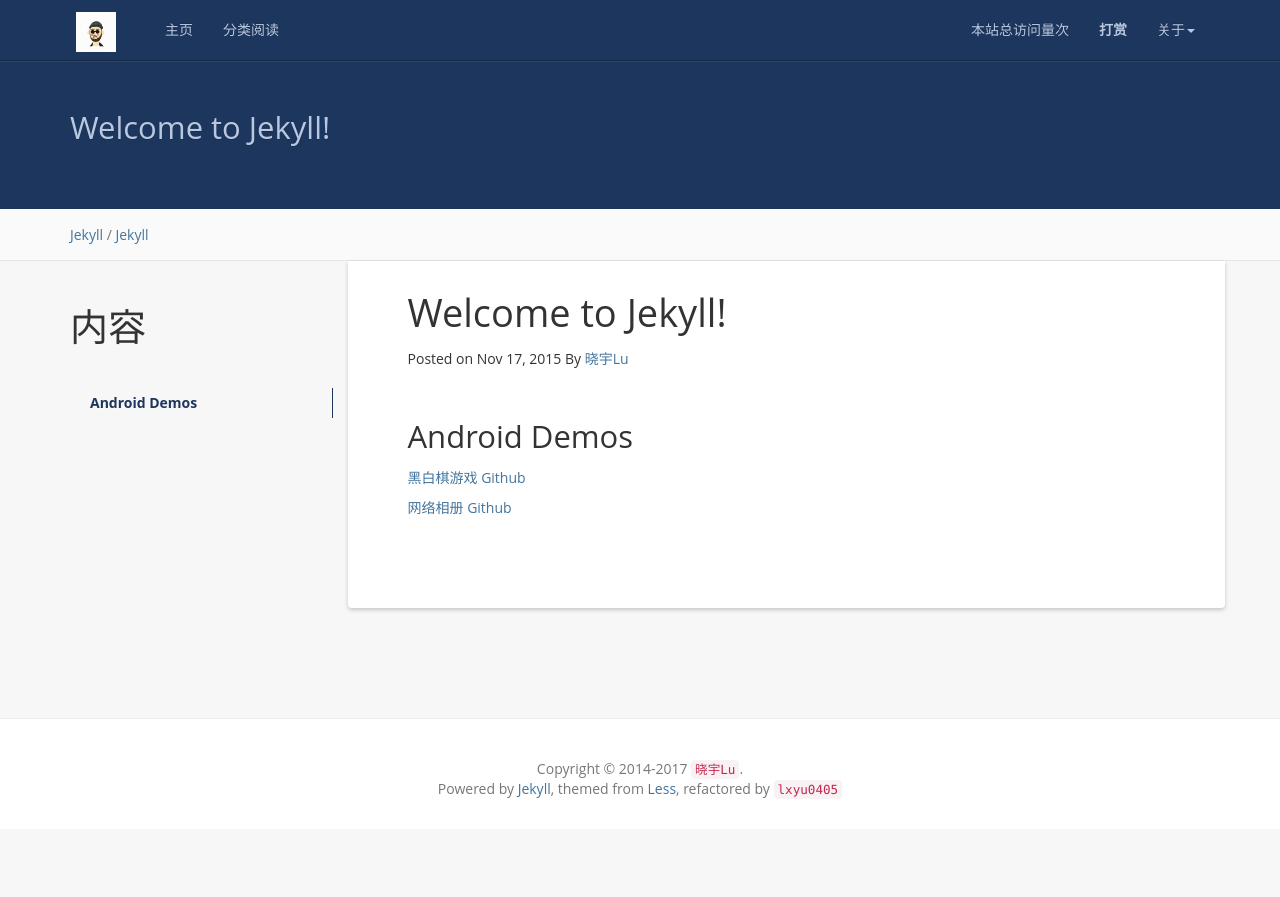
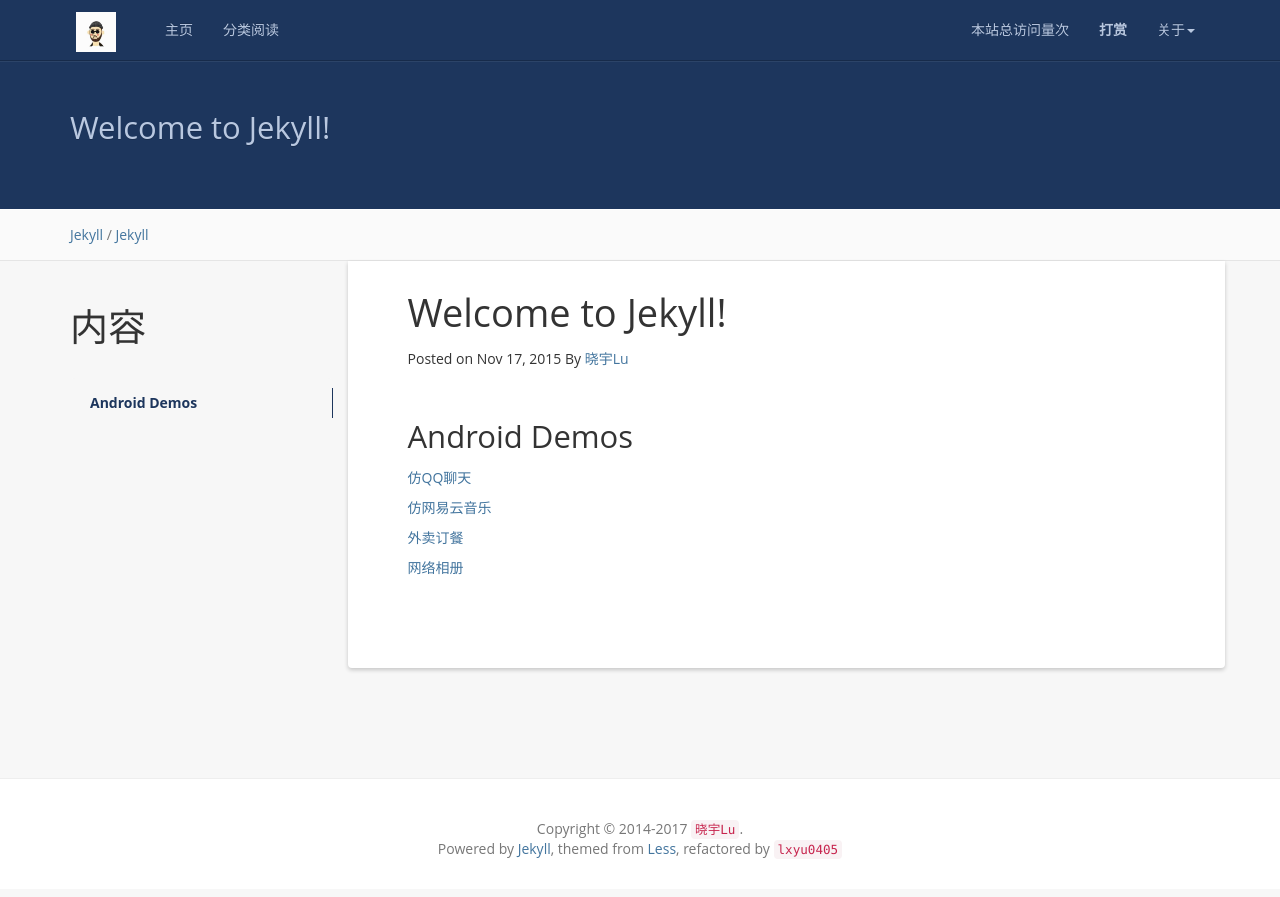
Before and after one commit to lxyu0405/blog, a Jekyll site: the page built from _posts/2015-11-17-welcome-to-jekyll.md, in a window 1280 px wide. Shown: the top 897 px of the page. Built offline with Jekyll 4.4.1, drawn with Linux system fonts in a browser that asks for light colours; nearby versions of some CDN libraries; comment, search, counter and statistics services are not loaded.

Commit message:
新 apks

```diff
--- a/_posts/2015-11-17-welcome-to-jekyll.md
+++ b/_posts/2015-11-17-welcome-to-jekyll.md
@@ -15,9 +15,10 @@ Android Demos
 ------------------------
 
 
-<a href="{{ '/src/othello.apk' | prepend: site.baseurl }}">黑白棋游戏</a>
-<a href="https://github.com/lxyu0405/AndroidOthello">Github</a>
+<a href="{{ '/src/im.apk' | prepend: site.baseurl }}">仿QQ聊天</a>
 
+<a href="{{ '/src/remusic.apk' | prepend: site.baseurl }}">仿网易云音乐</a>
+
+<a href="{{ '/src/wmxfx.apk' | prepend: site.baseurl }}">外卖订餐</a>
 
 <a href="{{ '/src/webalbum.apk' | prepend: site.baseurl }}">网络相册</a>
-<a href="https://github.com/lxyu0405/AndroidWebAlbum">Github</a>
```
Also changed, not shown: 3 other files.
